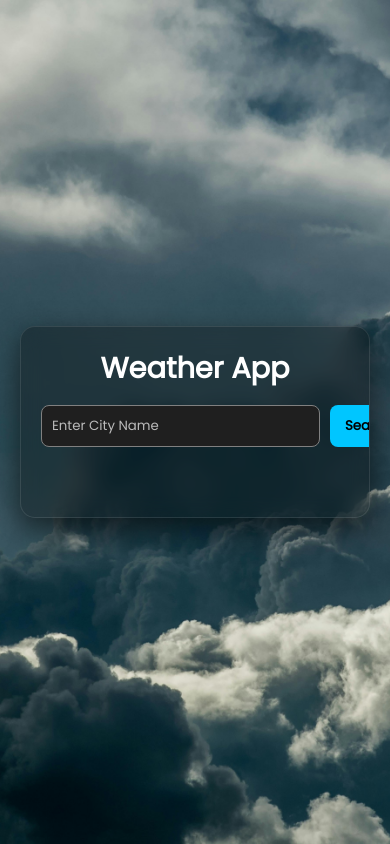
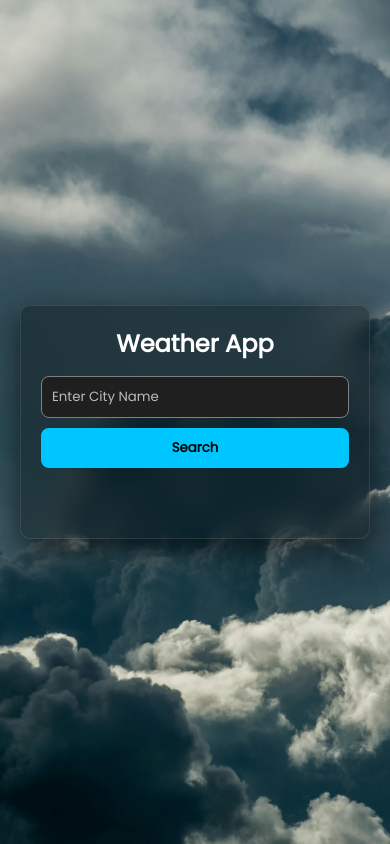
Before and after one commit to dhruvil-17/WeatherApp, a plain HTML site: page index.html in a window 390 px wide. Drawn offline with Linux system fonts and the light colour scheme.

Commit message:
responsiveness

```diff
--- a/style.css
+++ b/style.css
@@ -96,3 +96,42 @@ body {
   color: #ccc;
   margin-top: 10px;
 }
+
+@media (max-width: 600px) {
+  .container {
+    width: 100%;
+    max-width: 100%;
+    border-radius: 10px;
+  }
+
+  .input-container h2 {
+    font-size: 1.5rem;
+  }
+
+  .inputs {
+    flex-direction: column;
+    gap: 10px;
+  }
+
+  .input-container input,
+  .input-container button {
+    width: 100%;
+  }
+
+  .result-container {
+    font-size: 0.9rem;
+  }
+
+  .result-container img {
+    width: 60px;
+    height: 60px;
+  }
+
+  #city-name {
+    font-size: 1rem;
+  }
+
+  #last-updated {
+    font-size: 0.7rem;
+  }
+}
```
